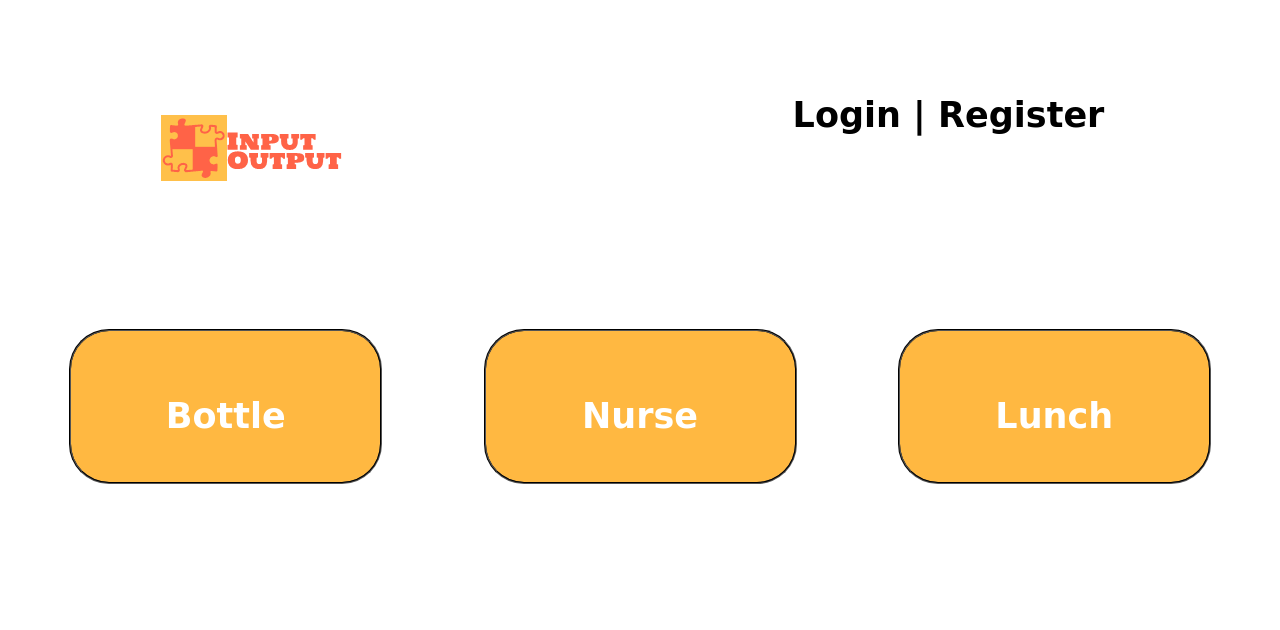
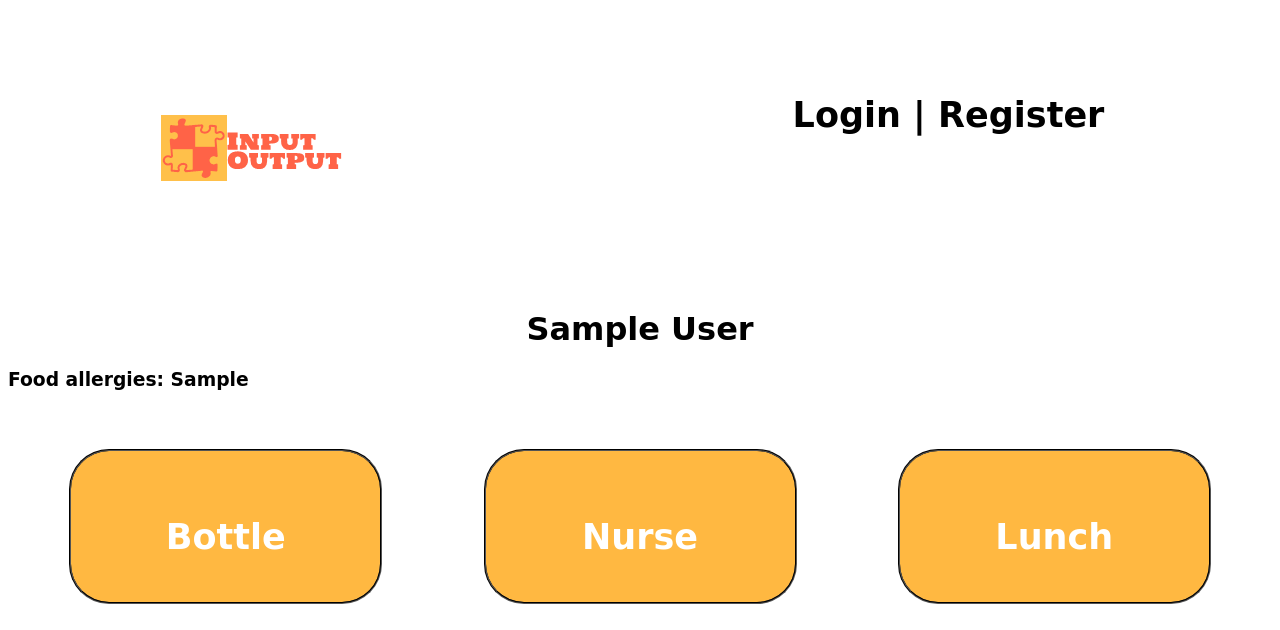
Before and after one commit to in-n-out-daycare/synCARE, a Django app: page /activity_list/in_list/1/ in a window 1280 px wide. Shown: the top 630 px of the page. Run offline with Django 3.2, Linux system fonts and the light colour scheme; tables that the repository leaves empty hold one stand-in row (values such as "Sample post"); some web fonts are replaced.

Commit message:
added name and allergy to food page

```diff
--- a/core/templates/in_list.html
+++ b/core/templates/in_list.html
@@ -2,6 +2,14 @@
 
 {% block content %}
 <script src="/static/js/main.js"></script>
+
+
+    <h1 class="action_header">{{ visit.child }}</h1>
+
+
+
+    <h3>Food allergies: {{ visit.child.allergy }}</h3>
+
 
 <div class="wrapper">
 
--- a/core/views.py
+++ b/core/views.py
@@ -100,7 +100,8 @@ def action_summary(request, visit_id):
 def in_list(request, visit_id):
     visit = get_object_or_404(Visit, id=visit_id)
     context = {
-        'visit_id' : visit_id
+        'visit_id' : visit_id,
+        'visit': visit,
         }
     return render(request, 'in_list.html', context=context)
 
```
